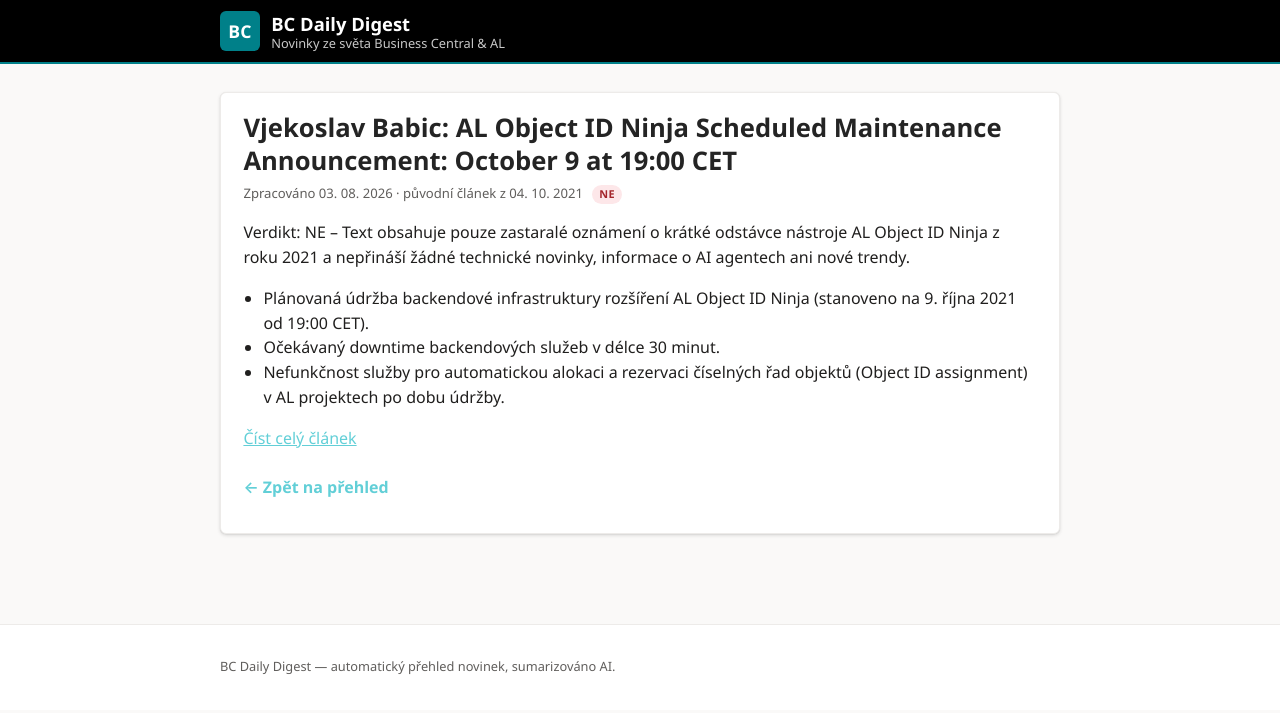
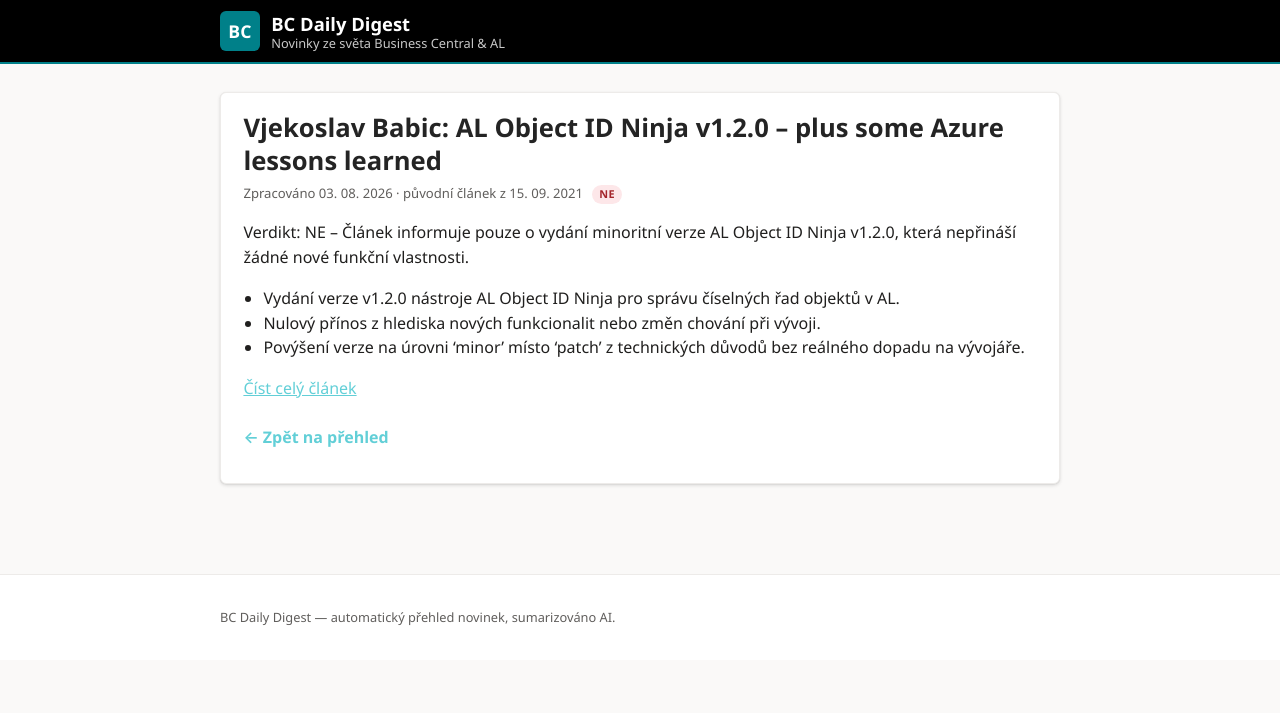
Before and after one commit to ValsorimS/bc-daily-digest, a Jekyll site: the page built from _posts/2026-08-03-vjekoslav-babic-2.md, in a window 1280 px wide. Shown: the top 713 px of the page. Built offline with Jekyll 4.4.1, drawn with Linux system fonts in a browser that asks for light colours.

Commit message:
Update daily digest

```diff
--- a/_posts/2026-08-03-vjekoslav-babic-2.md
+++ b/_posts/2026-08-03-vjekoslav-babic-2.md
@@ -1,16 +1,16 @@
 ---
 layout: post
-title: "Vjekoslav Babic: AL Object ID Ninja Scheduled Maintenance Announcement: October 9 at 19:00 CET"
+title: "Vjekoslav Babic: AL Object ID Ninja v1.2.0 – plus some Azure lessons learned"
 published: true
-original_date: 2021-10-04
+original_date: 2021-09-15
 ---
 
-Verdikt: NE – Text obsahuje pouze zastaralé oznámení o krátké odstávce nástroje AL Object ID Ninja z roku 2021 a nepřináší žádné technické novinky, informace o AI agentech ani nové trendy.
+Verdikt: NE – Článek informuje pouze o vydání minoritní verze AL Object ID Ninja v1.2.0, která nepřináší žádné nové funkční vlastnosti.
 
 <!--více-->
 
-- Plánovaná údržba backendové infrastruktury rozšíření AL Object ID Ninja (stanoveno na 9. října 2021 od 19:00 CET).
-- Očekávaný downtime backendových služeb v délce 30 minut.
-- Nefunkčnost služby pro automatickou alokaci a rezervaci číselných řad objektů (Object ID assignment) v AL projektech po dobu údržby.
+- Vydání verze v1.2.0 nástroje AL Object ID Ninja pro správu číselných řad objektů v AL.
+- Nulový přínos z hlediska nových funkcionalit nebo změn chování při vývoji.
+- Povýšení verze na úrovni 'minor' místo 'patch' z technických důvodů bez reálného dopadu na vývojáře.
 
-[Číst celý článek](https://vjeko.com/2021/10/04/al-object-id-ninja-scheduled-maintenance-announcement-october-9-at-1900-cet/)
+[Číst celý článek](https://vjeko.com/2021/09/15/al-object-id-ninja-v1-2-0-plus-some-azure-lessons-learned/)
--- a/history.json
+++ b/history.json
@@ -315,5 +315,8 @@
     "https://vjeko.com/2022/09/14/al-pragma-explorer-a-new-al-extension/": "2026-08-03T01:47:57.123065",
     "https://www.hougaard.com/evaluating-data-in-other-languages-with-al/": "2026-08-03T11:11:39.911735",
     "https://vjeko.com/2022/05/06/al-object-id-ninja-logical-ranges-overview/": "2026-08-03T11:12:50.997107",
-    "https://vjeko.com/2021/10/04/al-object-id-ninja-scheduled-maintenance-announcement-october-9-at-1900-cet/": "2026-08-03T11:14:01.627544"
+    "https://vjeko.com/2021/10/04/al-object-id-ninja-scheduled-maintenance-announcement-october-9-at-1900-cet/": "2026-08-03T11:14:01.627544",
+    "https://techspheredynamics.com/2026/08/03/how-does-bcquality-currently-work-when-we-use-it-as-a-plugin/": "2026-08-03T17:49:54.213635",
+    "https://vjeko.com/2021/10/01/important-announcement-for-al-object-id-ninja/": "2026-08-03T17:51:09.960179",
+    "https://vjeko.com/2021/09/15/al-object-id-ninja-v1-2-0-plus-some-azure-lessons-learned/": "2026-08-03T17:52:21.044419"
 }
```
Also changed, not shown: _posts/2026-08-03-tech-sphere-dynamics-0.md (added, +16 -0 lines), _posts/2026-08-03-vjekoslav-babic-1.md (+7 -7 lines).
